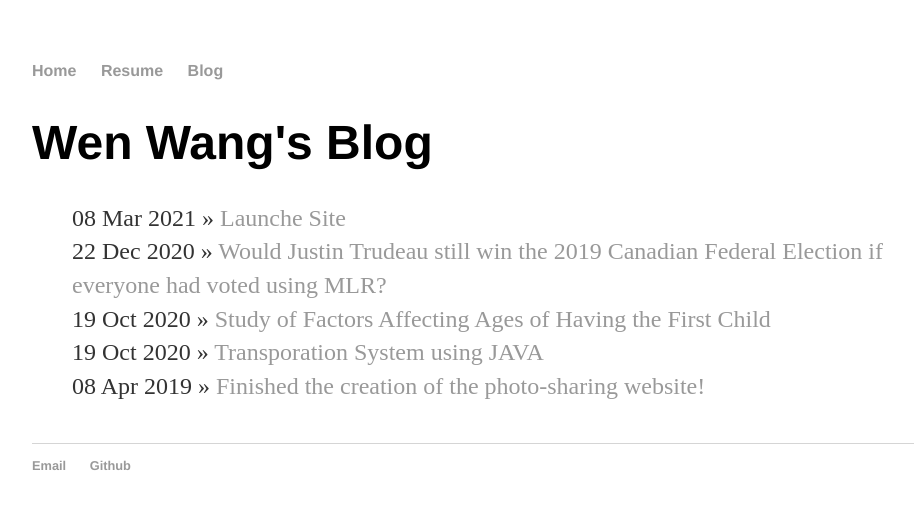
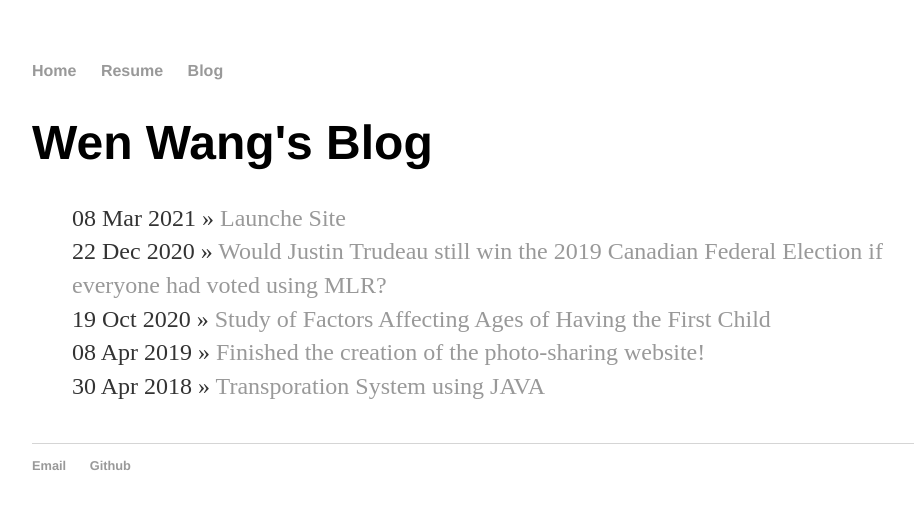
Before and after one commit to wangw218/wangw218.github.io, a Jekyll site: the page built from blog/index.html, in a window 1280 px wide. Shown: the top 509 px of the page, without its empty margins (160-1074 px from the left). Built offline with Jekyll 4.4.1, drawn with Linux system fonts in a browser that asks for light colours.

Commit message:
Update 2018-04-30-ttcSystem.md

```diff
--- a/_posts/2018-04-30-ttcSystem.md
+++ b/_posts/2018-04-30-ttcSystem.md
@@ -1,7 +1,7 @@
 ---
 layout: post
 title: "Transporation System using JAVA"
-date: 2020-10-19
+date: 2018-04-30
 ---
 
 My teammates and me completed the build of a transportation system modelling the TTC using Java, which contains some similar feautures like monthly tickets and senior tickets.
```
